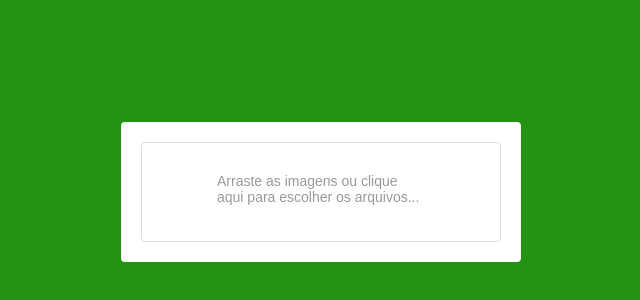
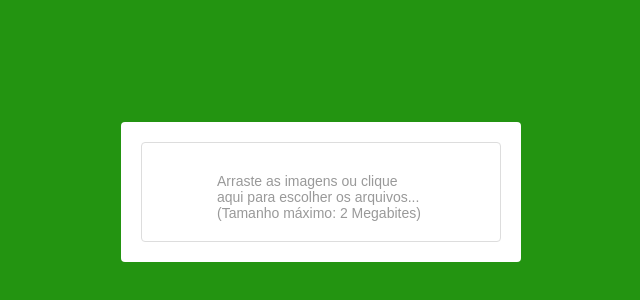
Before and after one commit to wagnermattos65/uploadfiles-frontend, a React (Create React App) app: page / in a window 1280 px wide. Shown: the part 208-508 px from the top of the page, without its empty margins (319-959 px from the left). Built offline with nearby package versions, Linux system fonts and the light colour scheme; no server answers.

Commit message:
feat: adjust dropzone message

```diff
--- a/src/components/Upload/index.js
+++ b/src/components/Upload/index.js
@@ -7,7 +7,7 @@ import { DropContainer, UploadMessage } from './styles';
 export default class Upload extends Component {
   renderDragMessage = ( isDragActive, isDragReject ) => {
     if (!isDragActive) {
-      return <UploadMessage>Arraste as imagens ou clique aqui para escolher os arquivos...</UploadMessage>
+      return <UploadMessage>Arraste as imagens ou clique aqui para escolher os arquivos...(Tamanho máximo: 2 Megabites)</UploadMessage>
     }
 
     if (isDragReject) {
```
